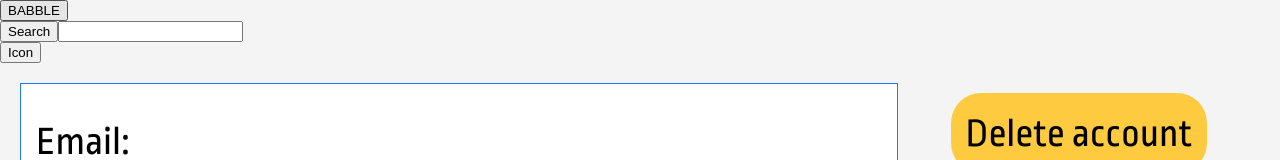
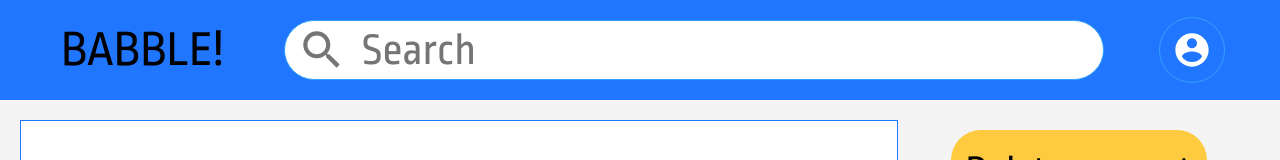
Before and after one commit to rickroll35L/babble, a React (Create React App) app in the folder babble-frontend/: page /profile in a window 1280 px wide. Shown: the top 160 px of the page. Built offline with nearby package versions, Linux system fonts and the light colour scheme; no server answers.

Commit message:
styling for navbar
almost done, just need to fix position of drop down, text shadow white for Babble logo, small adjustments to padding between items in flexbox

```diff
--- a/babble-frontend/package.json
+++ b/babble-frontend/package.json
@@ -4,6 +4,7 @@
   "private": true,
   "dependencies": {
     "@material-ui/core": "^4.11.4",
+    "@material-ui/icons": "^4.11.2",
     "@testing-library/jest-dom": "^5.11.4",
     "@testing-library/react": "^11.1.0",
     "@testing-library/user-event": "^12.1.10",
--- a/babble-frontend/src/components/Navbar/Navbar.css
+++ b/babble-frontend/src/components/Navbar/Navbar.css
@@ -1,10 +1,51 @@
 .navbar {
     display: flex;
     flex-direction: row;
-    justify-content: flex-start;
+    justify-content: space-evenly;
+    align-items: center;
+    background: #2176FF;
+    height: 100px;
+}
+
+.home {
+    font-family: Ropa Sans;
+    font-style: normal;
+    font-weight: normal;
+    font-size: 50px;
+    border: 0;
+    background: #2176FF;
+    color: #000000;
+    text-shadow: 1px solid #FFFFFF;
 }
 
 .search {
     display: flex;
-    justify-content: center;
+    flex-direction: row;
+    width: 820px;
+    height: 60px;
+    background: #FFFFFF;
+    border: 1px solid #33A1FD;
+    box-sizing: border-box;
+    border-radius: 30px;
+    align-content: center;
 }
+
+.search-text {
+    font-family: Ropa Sans;
+    font-style: normal;
+    font-weight: normal;
+    font-size: 45px;
+    line-height: 45px;
+    border: 0;
+    width: 700px;
+}
+
+.tag {
+    font-family: Ropa Sans;
+    font-style: normal;
+    font-weight: normal;
+    font-size: 30px;
+    line-height: 30px;
+    border: 0;
+    background: #FFFFFF;
+}
--- a/babble-frontend/src/components/Navbar/Navbar.js
+++ b/babble-frontend/src/components/Navbar/Navbar.js
@@ -1,7 +1,11 @@
 import React, {useState} from 'react';
 import { useHistory } from "react-router-dom";
-import { Menu, MenuItem } from '@material-ui/core';
+import { Icon, Menu, MenuItem } from '@material-ui/core';
+import IconButton from '@material-ui/core/IconButton';
+import AccountCircleIcon from '@material-ui/icons/AccountCircle';
+import SearchIcon from '@material-ui/icons/Search';
 import MakePost from "../MakePost/MakePost.js"
+import './Navbar.css';
 
 const Navbar = ({ createPost, logoutUser, searchPost }) => {
     const [query, setQuery] = useState("")
@@ -39,27 +43,37 @@ const Navbar = ({ createPost, logoutUser, searchPost }) => {
 
     return (
         <div className="navbar">
-            <button onClick={goHome}>BABBLE</button>
-            <form className="search" type="submit">
-                <button onClick={goSearch}>Search</button>
+            <button className="home" onClick={goHome}>BABBLE!</button>
+            <form className="search" type="submit" onSubmit={goSearch}>
+                <IconButton onClick={goSearch}>
+                    <SearchIcon style={{ fontSize: 50}}/>
+                </IconButton>
                 <input className="search-text"
                     type="text"
                     title="Search"
+                    placeholder="Search"
                     value={query}
                     onChange={handleQuery}
                 />
             </form>
             <div className="menu">
-                <button aria-controls="menu" aria-haspopup="true" onClick={handleClick}>Icon</button>
-                <Menu id="menu" anchorEl={anchorEl} open={Boolean(anchorEl)} onClose={handleClose}>
+                <IconButton aria-controls="menu" aria-haspopup="true" onClick={handleClick} style={{border: "1px solid #33A1FD"}}>
+                    <AccountCircleIcon style={{ color: "#FFFFFF", fontSize: 40 }}/>
+                </IconButton>
+                <Menu id="menu"
+                    anchorEl={anchorEl}
+                    open={Boolean(anchorEl)}
+                    onClose={handleClose}
+                    keepMounted
+                    >
                     <MenuItem>
-                        <button onClick={openDialog}>Make Post</button>
+                        <button className="tag" onClick={openDialog}>Make Post</button>
                     </MenuItem>
                     <MenuItem>
-                        <button onClick = {goProfile}>Profile</button>
+                        <button className="tag" onClick = {goProfile}>Profile</button>
                     </MenuItem>
                     <MenuItem>
-                        <button onClick = {goLogin}>Logout</button>
+                        <button className="tag" onClick = {goLogin}>Logout</button>
                     </MenuItem>
                 </Menu>
                 <MakePost open={makePost} handleclose={() => setMakePost(false)} createPost={createPost}/>
--- a/babble-frontend/src/pages/Home/Home.js
+++ b/babble-frontend/src/pages/Home/Home.js
@@ -8,16 +8,16 @@ import './Home.css';
 const Home = ({ createPost, getPosts, searchPost, logoutUser}) => {
     const params = useParams();
     const history = useHistory();
-    const [makePost, setMakePost] = useState(false);
+    // const [makePost, setMakePost] = useState(false);
     const [postList, setPostList] = useState([]);
 
     const goPost = (postId) => {
         history.push(`/post/${postId}`);
     }
 
-    const openDialog = () => {
-        setMakePost(true);
-    }
+    // const openDialog = () => {
+    //     setMakePost(true);
+    // }
     const search = (query) => {
         const req = {
             query: query,
```
Also changed, not shown: 1 other file (tests, documents, lock files or other folders).
